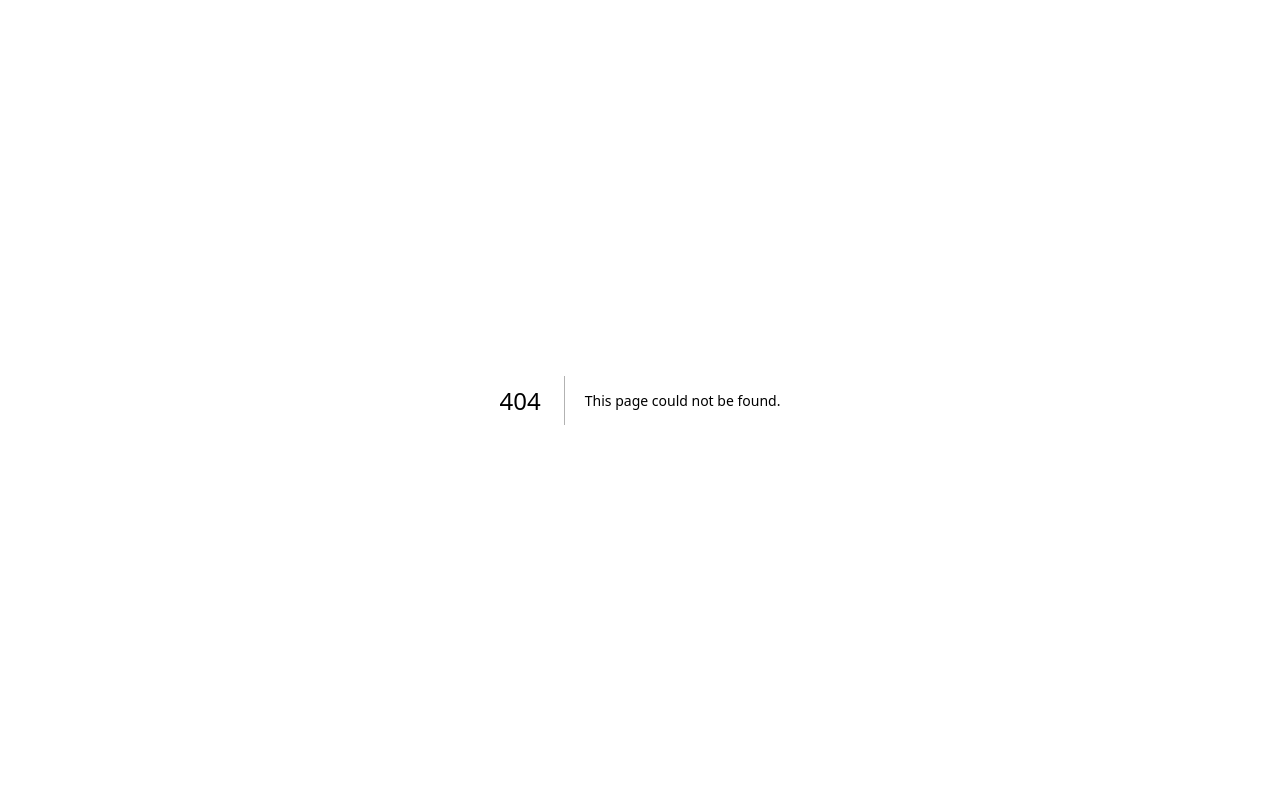
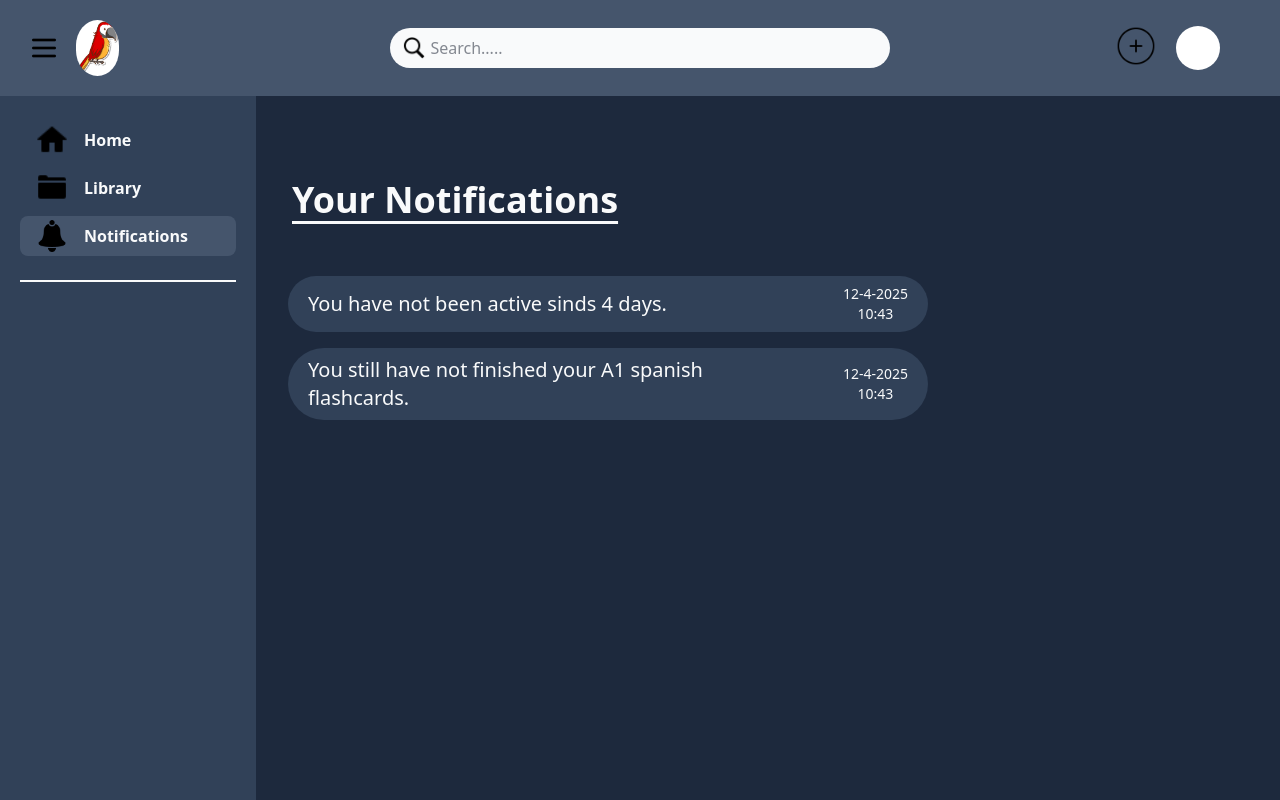
Before and after one commit to sivan-978/fluent-n, a Next.js app in the folder fluent/: page /notifications in a window 1280 px wide. Before the commit this address had no page. Built offline with nearby package versions, Linux system fonts and the light colour scheme.

Commit message:
notification page created

```diff
--- /dev/null
+++ b/fluent/app/(app)/notifications/layout.jsx
@@ -0,0 +1,30 @@
+import SideNav from "@/components/sideNav"
+import LoggedinHeader from "@/components/loggedinHeader"
+
+function notificationLayout({ children }) {
+    return (
+        <div className='flex flex-col h-screen'>
+
+            <header className='flex-shrink-0'>
+                <LoggedinHeader />
+            </header>
+
+            <div className='flex flex-1 overflow-hidden'>
+
+                <aside className='flex-shrink-0 bg-slate-700 h-full'>
+                    <SideNav />
+                </aside>
+
+                <main className='bg-slate-800 flex flex-col  flex-1 overflow-auto px-8 py-5 gap-16'>
+
+                    {children}
+
+                </main>
+
+            </div>
+
+        </div>
+    )
+}
+
+export default notificationLayout
--- /dev/null
+++ b/fluent/app/(app)/notifications/page.jsx
@@ -0,0 +1,35 @@
+
+const notifications = [
+    { message: "You have not been active sinds 4 days.", date: "12-4-2025", time: "10:43" },
+    { message: "You still have not finished your A1 spanish flashcards.", date: "12-4-2025", time: "10:43" }
+];
+
+function notification() {
+
+    if (notifications === 0) {
+        return (
+            <div>
+                <h1 className="text-center text-4xl font-bold mt-16">NO Notifications</h1>
+            </div>
+        )
+    } else {
+        return (
+            <div className="flex flex-col gap-4 ">
+                <h1 className="ml-1 underline underline-offset-8 text-4xl font-bold mt-16 mb-10">Your Notifications</h1>
+                {notifications.map((data, i) => (
+                    <div className="flex bg-slate-700 py-2 px-5 rounded-full justify-between items-center gap-10 w-4/6">
+                        <h1 key={i} className="text-xl font-medium break-words">{data.message}</h1>
+                        <div className=" font-medium flex-shrink-0 whitespace-nowrap text-center text-sm">
+                            <p>{data.date}</p>
+                            <p>{data.time}</p>
+                        </div>
+                    </div>
+                ))}
+            </div>
+        )
+    }
+
+
+}
+
+export default notification
```
